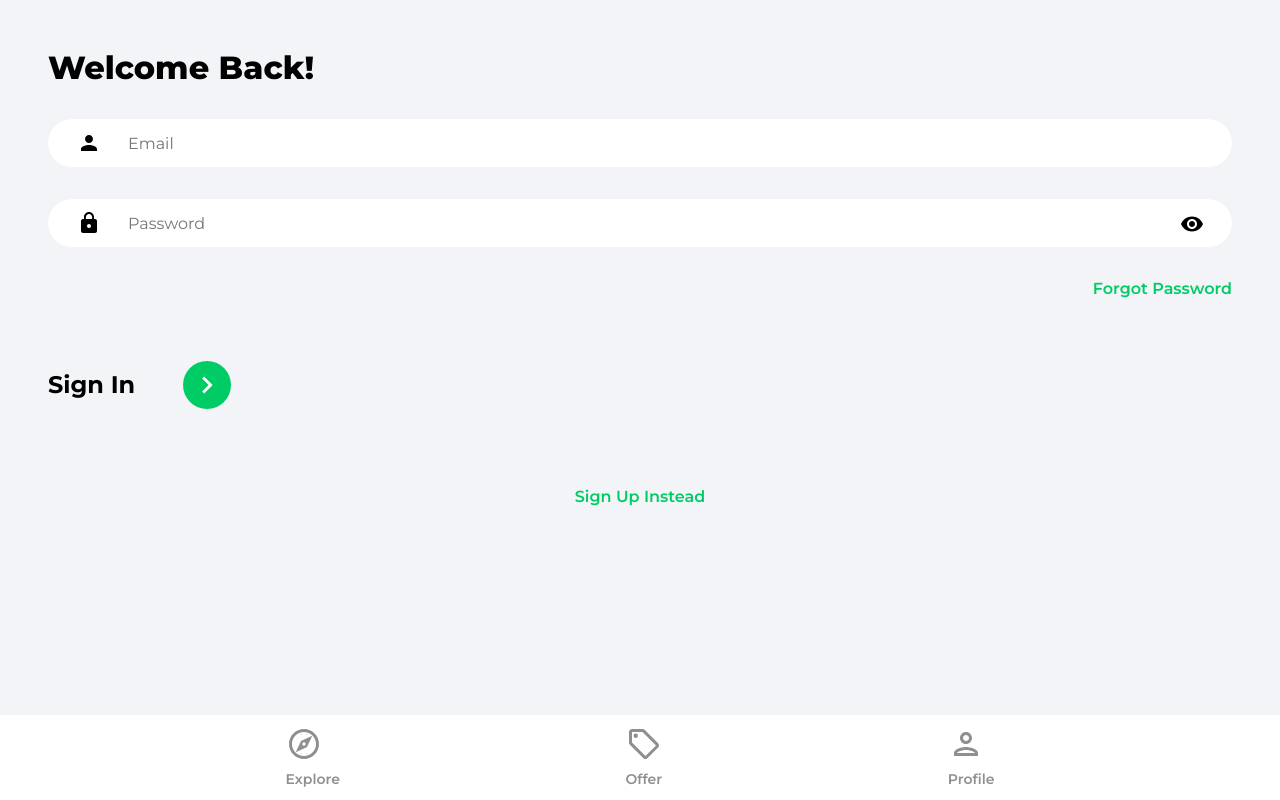
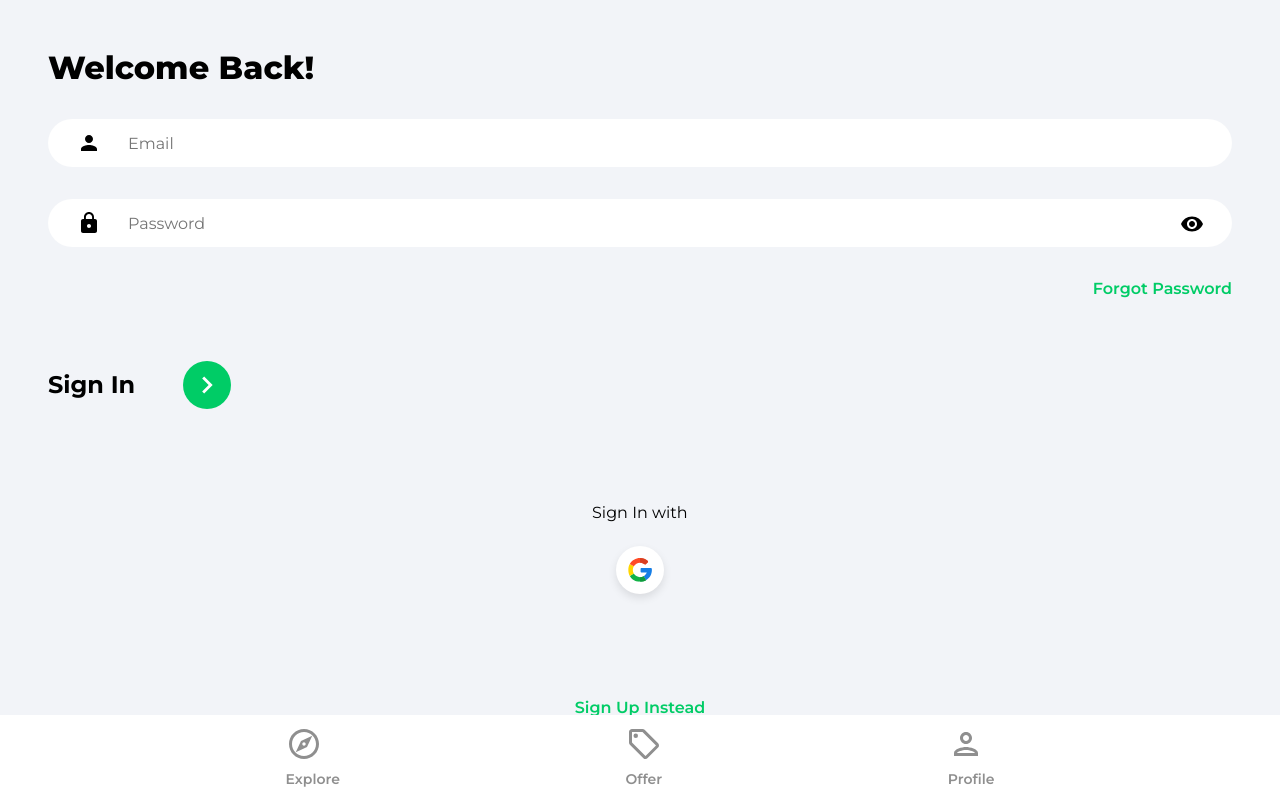
Before and after one commit to frankvazk/house-marketplace-app, a React (Create React App) app: page /sign-in in a window 1280 px wide. Built offline with nearby package versions, Linux system fonts and the light colour scheme.

Commit message:
Google OAuth

```diff
--- /dev/null
+++ b/src/components/OAuth.jsx
@@ -0,0 +1,60 @@
+import React from "react";
+import { useLocation, useNavigate } from "react-router-dom";
+import { getAuth, GoogleAuthProvider, signInWithPopup } from "firebase/auth";
+import {
+  doc,
+  getDoc,
+  serverTimestamp,
+  setDoc,
+  updateDoc,
+} from "firebase/firestore";
+import { db } from "../firebase.config";
+import { toast } from "react-toastify";
+import googleIcon from "../assets/svg/googleIcon.svg";
+
+const OAuth = () => {
+  const navigate = useNavigate();
+  const location = useLocation();
+  const onGoogleClick = async () => {
+    try {
+      const auth = getAuth();
+      const provider = new GoogleAuthProvider();
+      const result = await signInWithPopup(auth, provider);
+      const user = result.user;
+
+      //Check for user in Authentication
+      const userRef = doc(db, "users", user.uid);
+      const docSnap = await getDoc(userRef);
+
+      //Check if user exists in DB. If not create it
+      if (!docSnap.exists()) {
+        await setDoc(userRef, {
+          name: user.displayName,
+          email: user.email,
+          timestamp: serverTimestamp(),
+        });
+      } else {
+        await updateDoc(userRef, {
+          timestamp: serverTimestamp(),
+        });
+      }
+
+      navigate("/");
+    } catch (error) {
+      toast.error("");
+    }
+  };
+
+  return (
+    <div className="socialLogin">
+      <p>
+        Sign {location.pathname === "/sign-in" ? "In" : "Up"} with
+        <button className="socialIconDiv" onClick={onGoogleClick}>
+          <img src={googleIcon} alt="Google Icon" className="socialIconImg" />
+        </button>
+      </p>
+    </div>
+  );
+};
+
+export default OAuth;
--- a/src/pages/SignIn.jsx
+++ b/src/pages/SignIn.jsx
@@ -4,6 +4,7 @@ import { ReactComponent as ArrowRightIcon } from "../assets/svg/keyboardArrowRig
 import visibilityIcon from "../assets/svg/visibilityIcon.svg";
 import { getAuth, signInWithEmailAndPassword } from "firebase/auth";
 import { toast } from "react-toastify";
+import OAuth from "../components/OAuth";
 
 const SignIn = () => {
   const [showPassword, setShowPassword] = useState(false);
@@ -80,6 +81,7 @@ const SignIn = () => {
           </form>
 
           {/** Google OAuth */}
+          <OAuth />
           <Link to="/sign-up" className="registerLink">
             Sign Up Instead
           </Link>
--- a/src/pages/SignUp.jsx
+++ b/src/pages/SignUp.jsx
@@ -11,6 +11,7 @@ import {
 
 import { setDoc, serverTimestamp, doc } from "firebase/firestore";
 import { db } from "../firebase.config";
+import OAuth from "../components/OAuth";
 
 const SignUp = () => {
   const [showPassword, setShowPassword] = useState(false);
@@ -113,6 +114,7 @@ const SignUp = () => {
           </form>
 
           {/** Google OAuth */}
+          <OAuth />
           <Link to="/sign-in" className="registerLink">
             Sign In Instead
           </Link>
```
